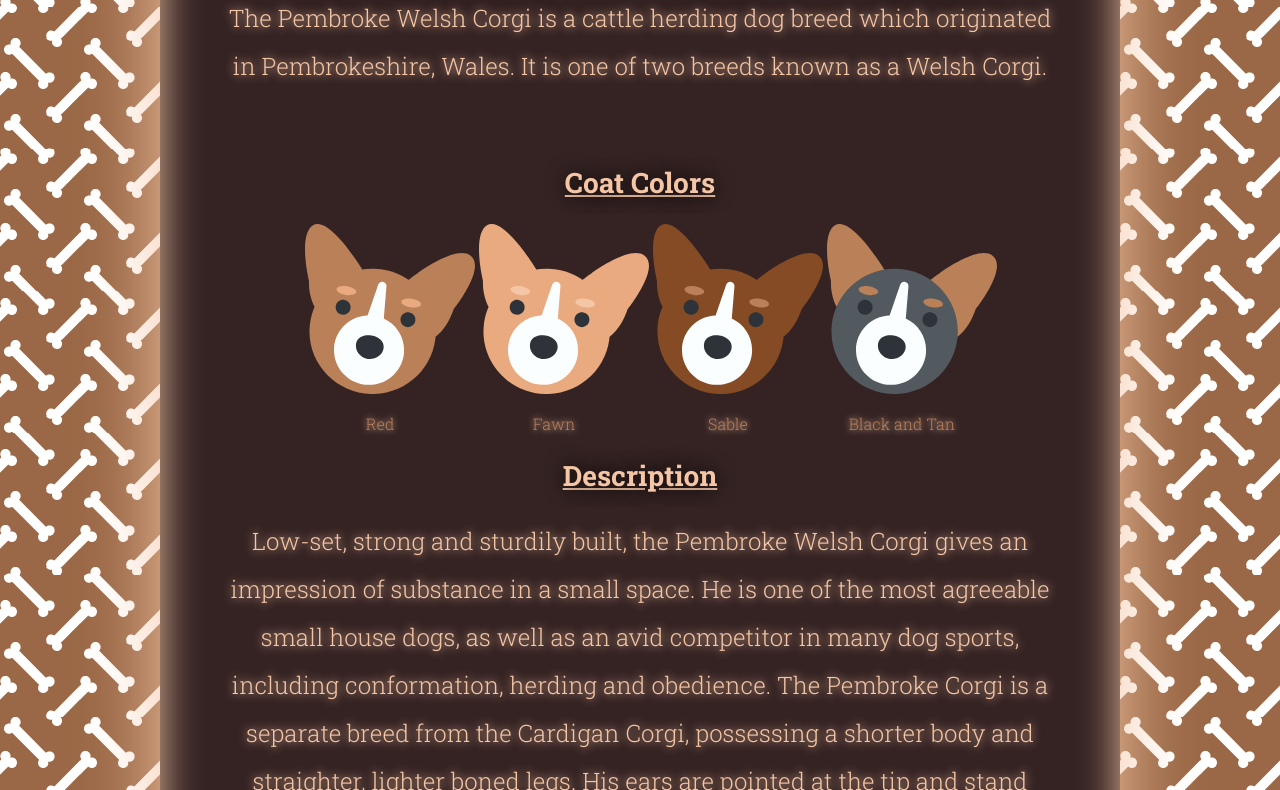
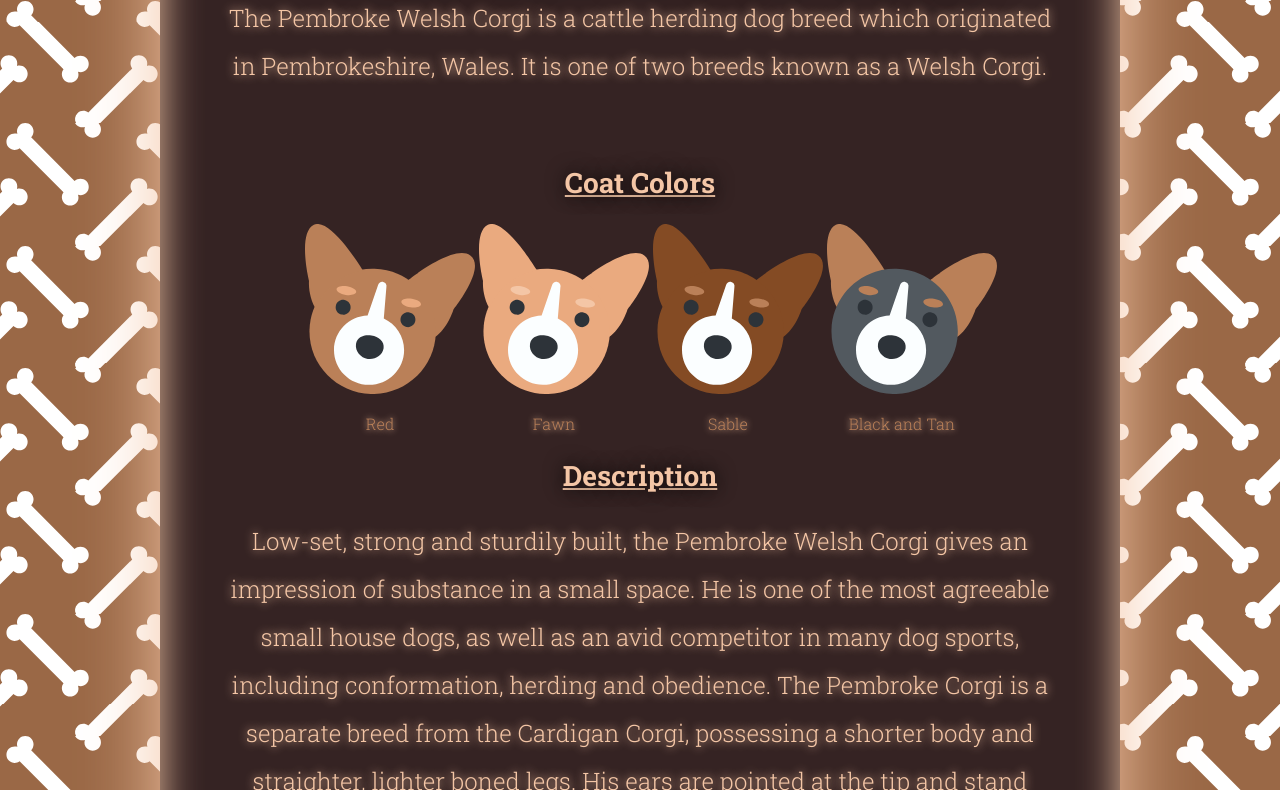
Before and after one commit to Thenry02/SVG-Site-Update, a plain HTML site: page index.html in a window 1280 px wide. Shown: the part 490-1280 px from the top of the page. Drawn offline with Linux system fonts and the light colour scheme.

Commit message:
Update styles.css

```diff
--- a/styles.css
+++ b/styles.css
@@ -6,7 +6,7 @@ body {
   font-weight: 300;
   color: #F4C6A6;
   background: url('svgs/background.svg') #9a6846;
-  background-size: 80px;
+  background-size: 130px;
 }
 
 .logosvg {
```
